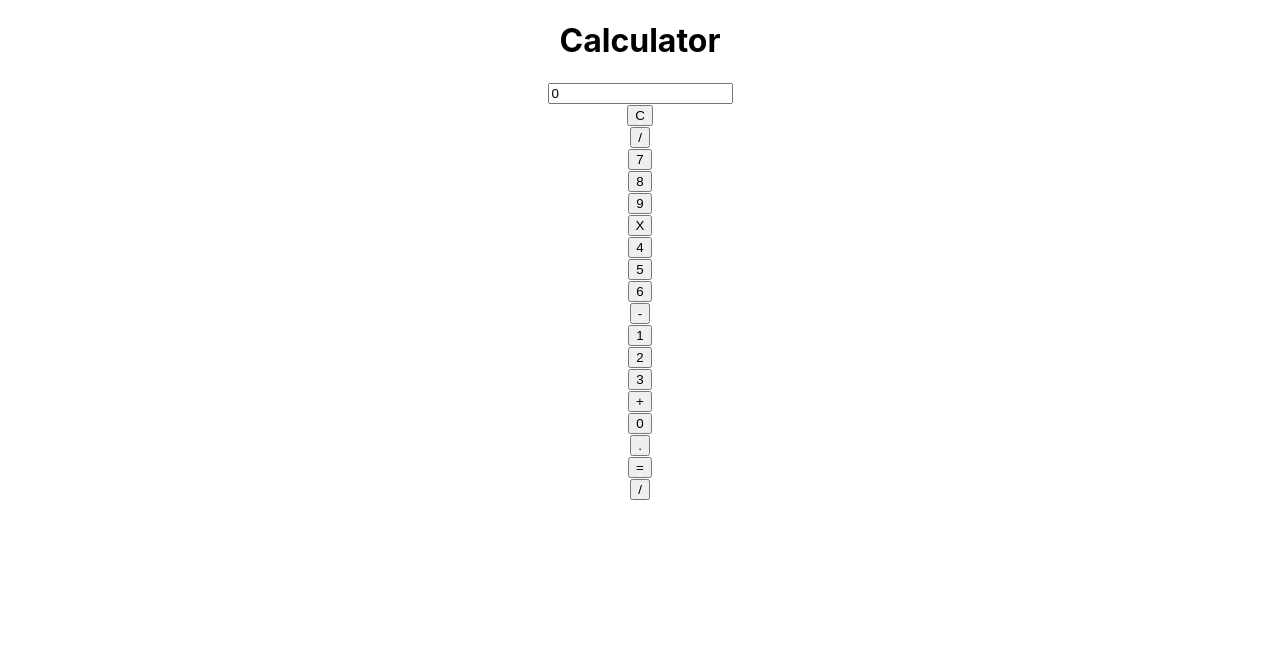
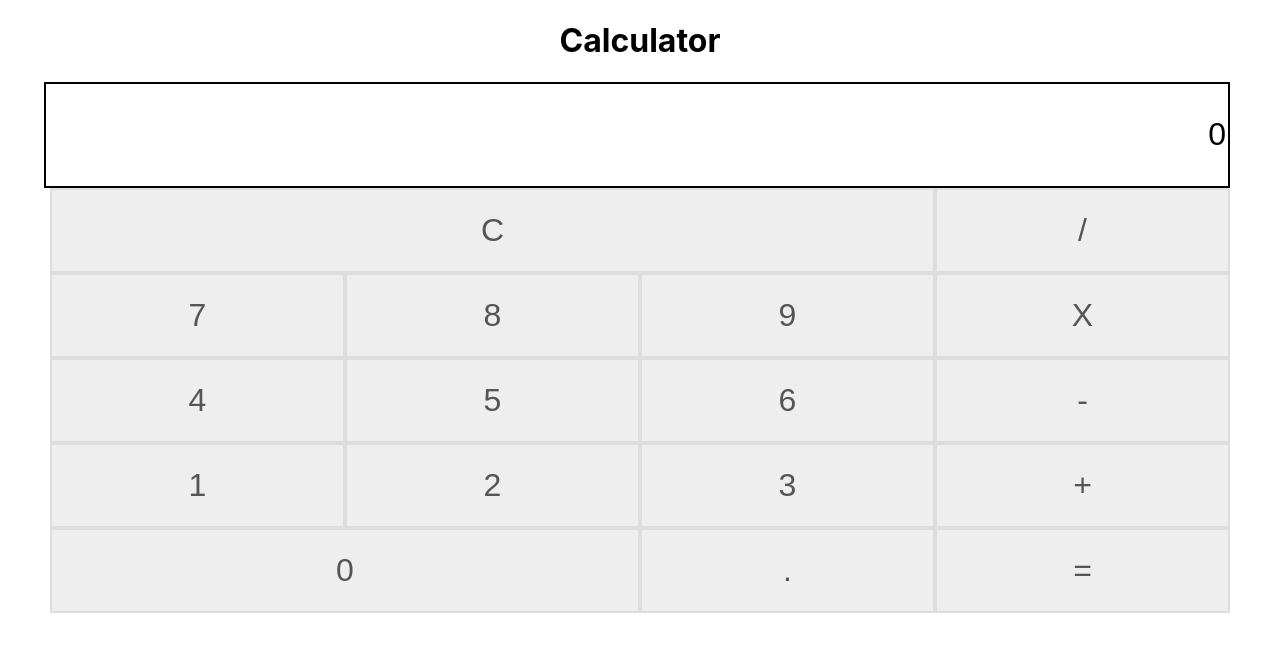
Before and after one commit to dealbisac/react-calculator, a React (Create React App) app: page / in a window 1280 px wide. Shown: the top 652 px of the page. Built offline with nearby package versions, Linux system fonts and the light colour scheme.

Commit message:
calculator styled

```diff
--- a/src/App.js
+++ b/src/App.js
@@ -42,18 +42,19 @@ class App extends Component {
       { symbol: '0', cols: 2, action: this.addToCurrent },
       { symbol: '.', cols: 1, action: this.addToCurrent },
       { symbol: '=', cols: 1, action: this.addToCurrent },
-      { symbol: '/', cols: 1, action: this.addToCurrent },
     ];
 
     return (
-      <div className="App" >
+      <div className="app">
         <h1>Calculator</h1>
         <input className="result" type="text" value={this.state.current} />
 
         {/* mapping the array */}
-        {buttons.map((btn, i) => {
-          return <Button key={i} symbol={btn.symbol} cols={btn.cols} action={(symbol) => btn.action(symbol)} />
-        })}
+        <div className="app__body">
+          {buttons.map((btn, i) => {
+            return <Button key={i} symbol={btn.symbol} cols={btn.cols} action={(symbol) => btn.action(symbol)} />
+          })}
+        </div>
 
       </div>
     )
--- a/src/components/Button.js
+++ b/src/components/Button.js
@@ -1,9 +1,10 @@
 import React, { Component } from 'react';
+
 
 class Button extends Component {
     render() {
         return (
-            <div>
+            <div className={`column-${this.props.cols}`}>
                 <button
                     className="calc-button"
                     onClick={() => this.props.action(this.props.symbol)}
--- a/src/css/App.css
+++ b/src/css/App.css
@@ -1,38 +1,46 @@
-.App {
+.app > h1 {
   text-align: center;
 }
 
-.App-logo {
-  height: 40vmin;
-  pointer-events: none;
+.app__body {
+  padding: 20px;
+  margin: 0px 30px;
 }
 
-@media (prefers-reduced-motion: no-preference) {
-  .App-logo {
-    animation: App-logo-spin infinite 20s linear;
-  }
+input.result {
+  height: 100px;
+  width: 92%;
+  border: 2px solid black;
+  text-align: right;
+  font-size: 32px;
+  position: relative;
+  max-width: 100vw;
+  margin-right: 50px;
+  float: right;
+  outline-style: none;
 }
 
-.App-header {
-  background-color: #282c34;
-  min-height: 100vh;
-  display: flex;
-  flex-direction: column;
-  align-items: center;
-  justify-content: center;
-  font-size: calc(10px + 2vmin);
-  color: white;
+.column-3 {
+  width: 75%;
+  float: left;
 }
 
-.App-link {
-  color: #61dafb;
+.column-2 {
+  width: 50%;
+  float: left;
 }
 
-@keyframes App-logo-spin {
-  from {
-    transform: rotate(0deg);
-  }
-  to {
-    transform: rotate(360deg);
-  }
+.column-1 {
+  width: 25%;
+  float: left;
 }
+
+button.calc-button {
+  width: 100%;
+  height: 85px;
+  border: 2px solid #ddd;
+  background-color: #eee;
+  font-size: 32px;
+  color: #555;
+  outline-style: none;
+}
```
